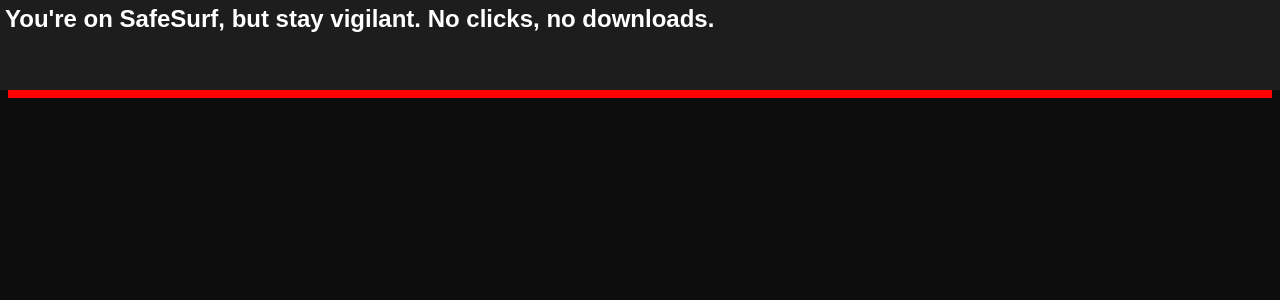
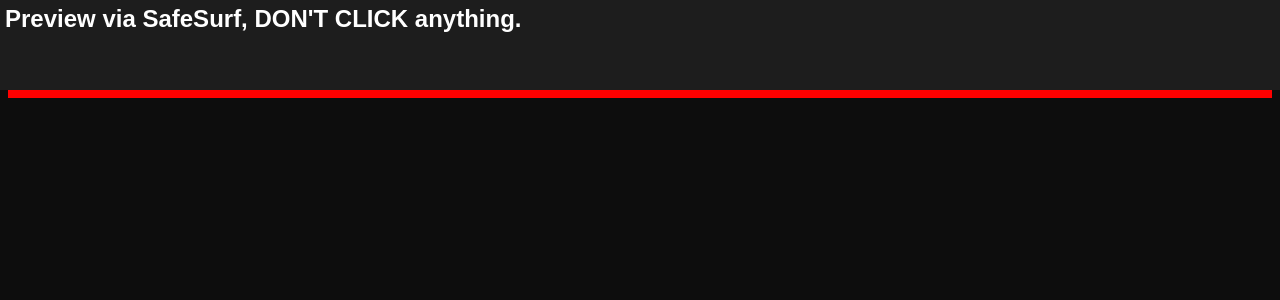
Before and after one commit to abhizaik/SafeSurf, a Flask app: page /preview/1 in a window 1280 px wide. Shown: the top 300 px of the page. Run offline with Flask 2, Linux system fonts and the light colour scheme; data that the repository does not hold is empty.

Commit message:
added images and readme

```diff
--- a/templates/preview.html
+++ b/templates/preview.html
@@ -9,7 +9,7 @@
 
 <body>
     {% block content %}
-    <div id="warning-message">You're on SafeSurf, but stay vigilant. No clicks, no downloads.</div>
+    <div id="warning-message">Preview via SafeSurf, DON'T CLICK anything.</div>
     <div id="preview-container">
         {{ content | safe }}
     </div>
```
Also changed, not shown: README.md, static/safesurf-normal.png (added), static/safesurf-screenshot.png (added), static/safesurf.png (added), static/surfsafe-normal.png (added), 1 other file.
